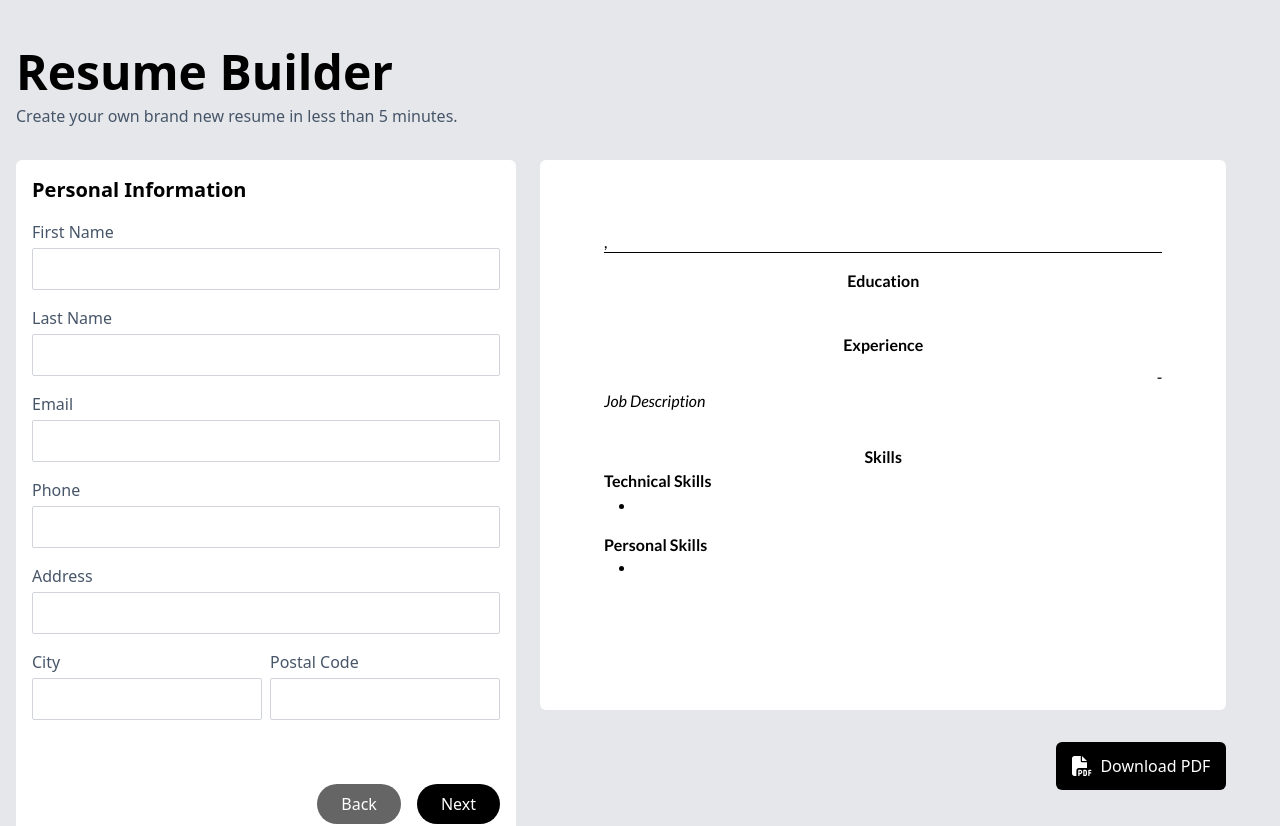
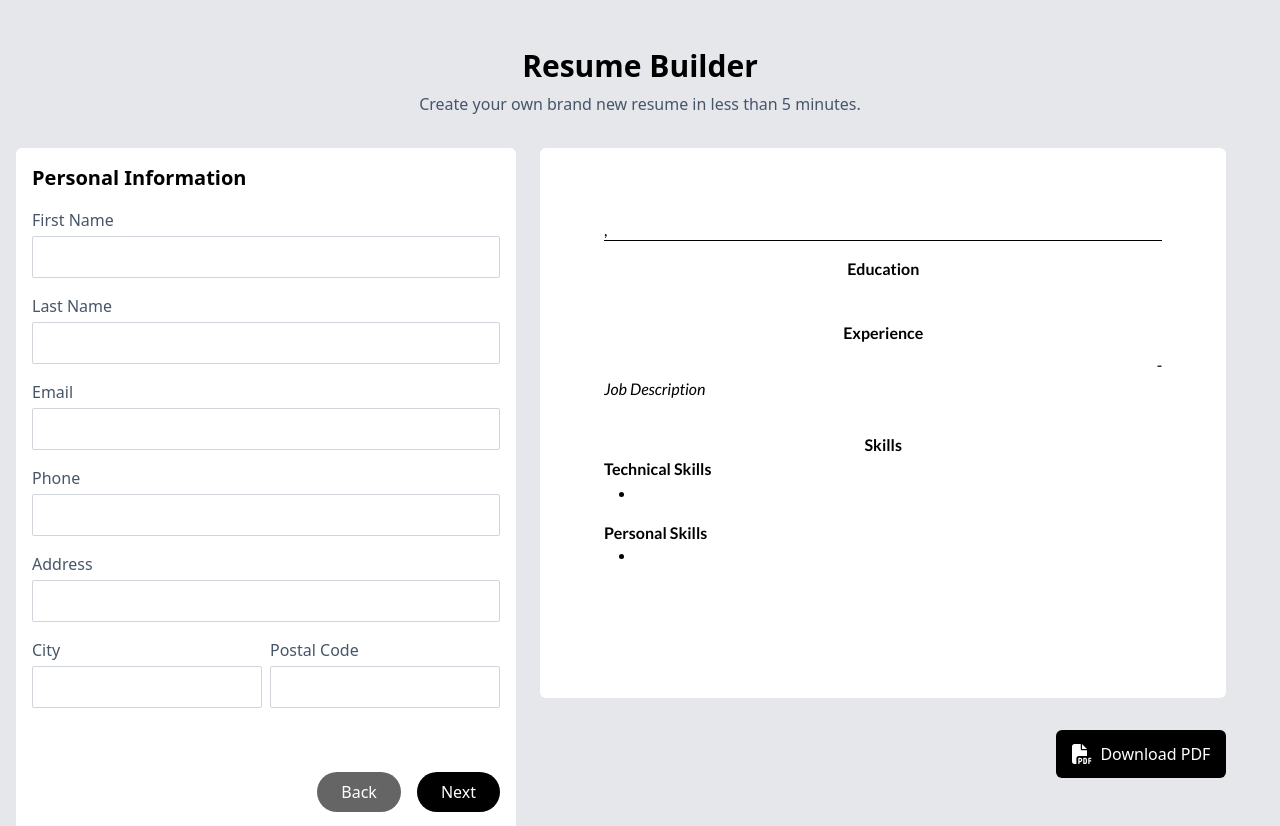
Before and after one commit to JonashGania/resume-builder, a React (Vite) app: page / in a window 1280 px wide. Shown: the top 826 px of the page. Built offline with nearby package versions, Linux system fonts and the light colour scheme.

Commit message:
changed text center

```diff
--- a/src/components/Header.tsx
+++ b/src/components/Header.tsx
@@ -1,7 +1,7 @@
 const Header = () => {
     return (
-        <header>
-            <h1 className=' text-5xl font-bold pb-2'>Resume Builder</h1>
+        <header className="laptop:text-start text-center">
+            <h1 className='text-3xl mobile:text-5xl font-bold pb-2'>Resume Builder</h1>
             <p className=' text-slate-600'>Create your own brand new resume in less than 5 minutes.</p>
         </header>
     )
```
